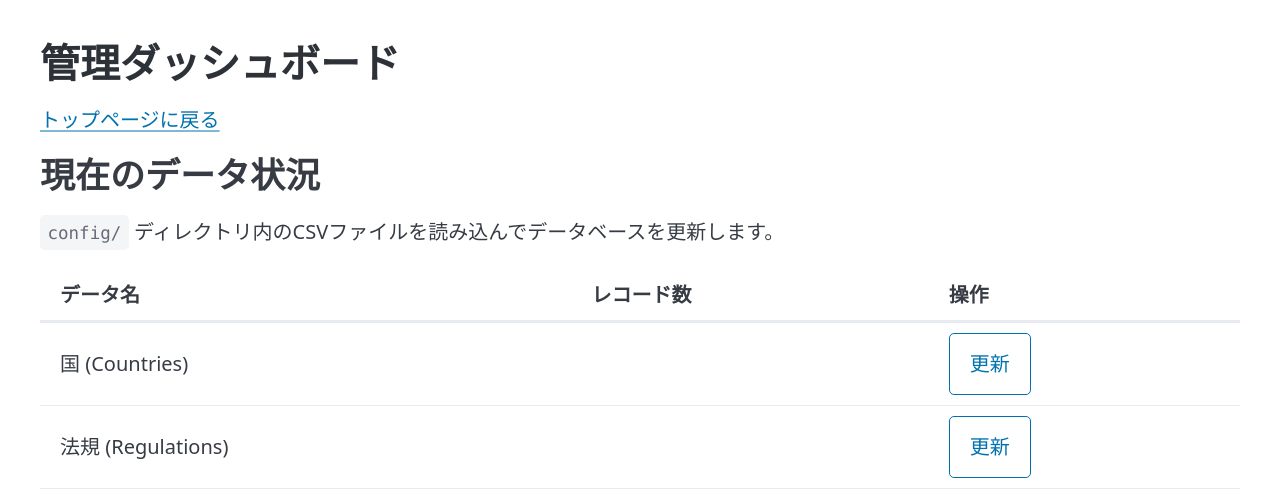
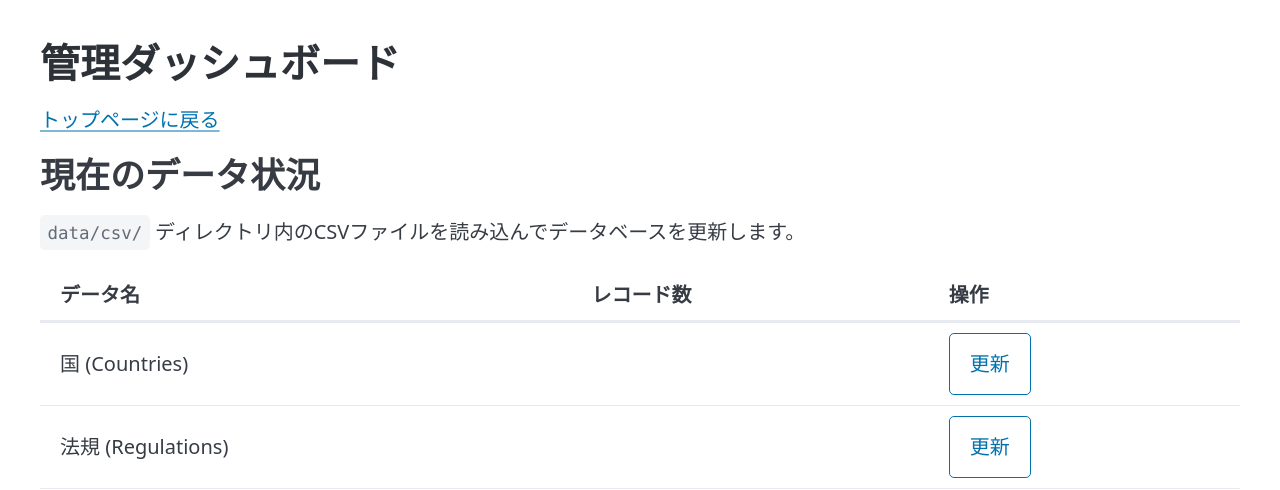
Before and after one commit to YTommy109/useai, a FastAPI app: template src/templates/admin.html in a window 1280 px wide. Shown: the top 490 px of the page. Run offline with FastAPI, Linux system fonts and the light colour scheme; the template is opened without the code that fills it, so the values that code supplies are empty; parts of the project's set-up code (start-up, migrations or seed data) failed here and were passed over.

Commit message:
chore!: ディレクトリ構成を変更する

```diff
--- a/src/db/engine.py
+++ b/src/db/engine.py
@@ -9,7 +9,7 @@ from collections.abc import AsyncIterator
 from sqlalchemy.ext.asyncio import async_sessionmaker, create_async_engine
 from sqlmodel.ext.asyncio.session import AsyncSession
 
-DATABASE_URL = 'sqlite+aiosqlite:///./db/app.db'
+DATABASE_URL = 'sqlite+aiosqlite:///./data/app.db'
 
 engine = create_async_engine(DATABASE_URL, echo=True)
 
--- a/src/main.py
+++ b/src/main.py
@@ -138,7 +138,7 @@ async def import_countries(
     service = CountryService(country_repo, session)
 
     try:
-        count = await service.import_from_csv(Path('config/countries.csv'))
+        count = await service.import_from_csv(Path('data/csv/countries.csv'))
         return HTMLResponse(str(count))
     except FileNotFoundError:
         return HTMLResponse('ファイルが見つかりません', status_code=404)
@@ -163,7 +163,7 @@ async def import_regulations(
     service = RegulationService(regulation_repo, session)
 
     try:
-        count = await service.import_from_csv(Path('config/regulations.csv'))
+        count = await service.import_from_csv(Path('data/csv/regulations.csv'))
         return HTMLResponse(str(count))
     except FileNotFoundError:
         return HTMLResponse('ファイルが見つかりません', status_code=404)
--- a/src/templates/admin.html
+++ b/src/templates/admin.html
@@ -28,7 +28,7 @@
 
         <section>
             <h2>現在のデータ状況</h2>
-            <p><code>config/</code> ディレクトリ内のCSVファイルを読み込んでデータベースを更新します。</p>
+            <p><code>data/csv/</code> ディレクトリ内のCSVファイルを読み込んでデータベースを更新します。</p>
 
             <table role="grid">
                 <thead>
```
Also changed, not shown: config/csv.example/countries.csv (renamed from config/countries.csv), config/csv.example/regulations.csv (renamed from config/regulations.csv), db/app.db (deleted), 4 other files.
